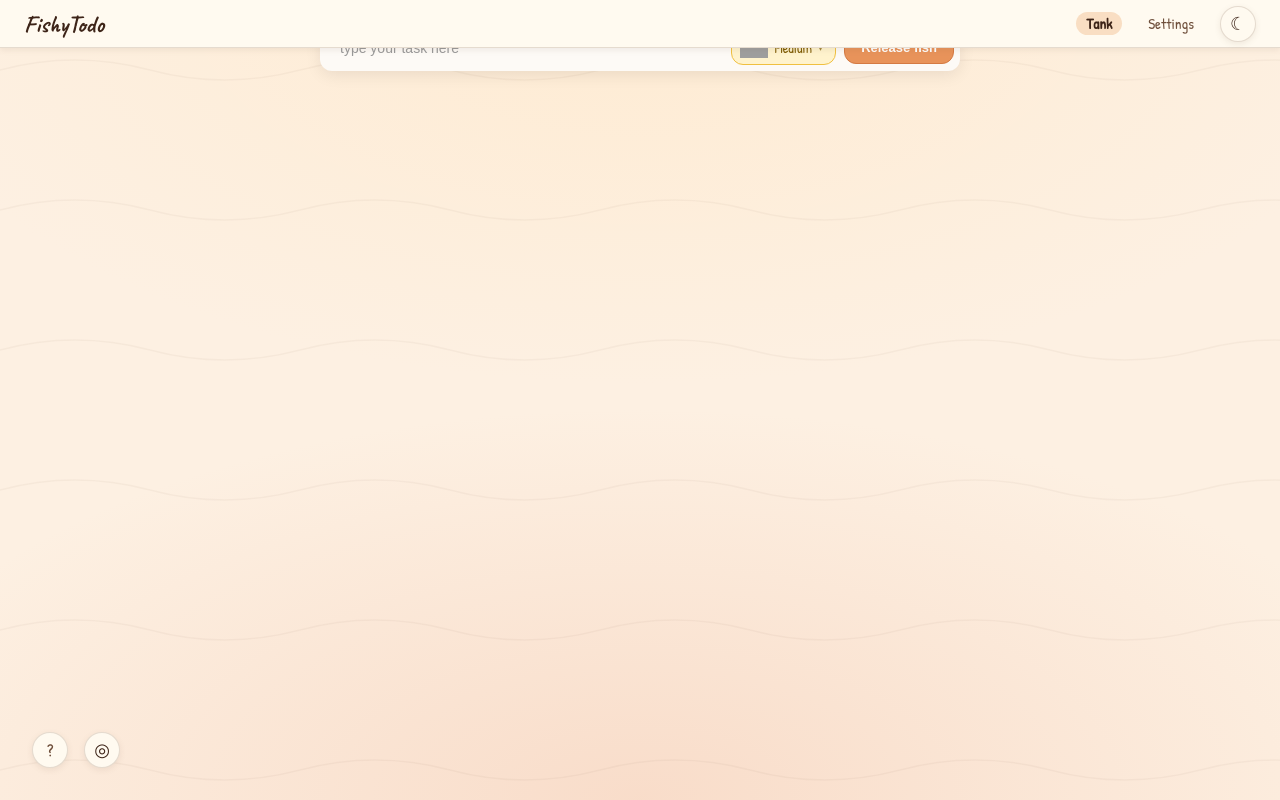
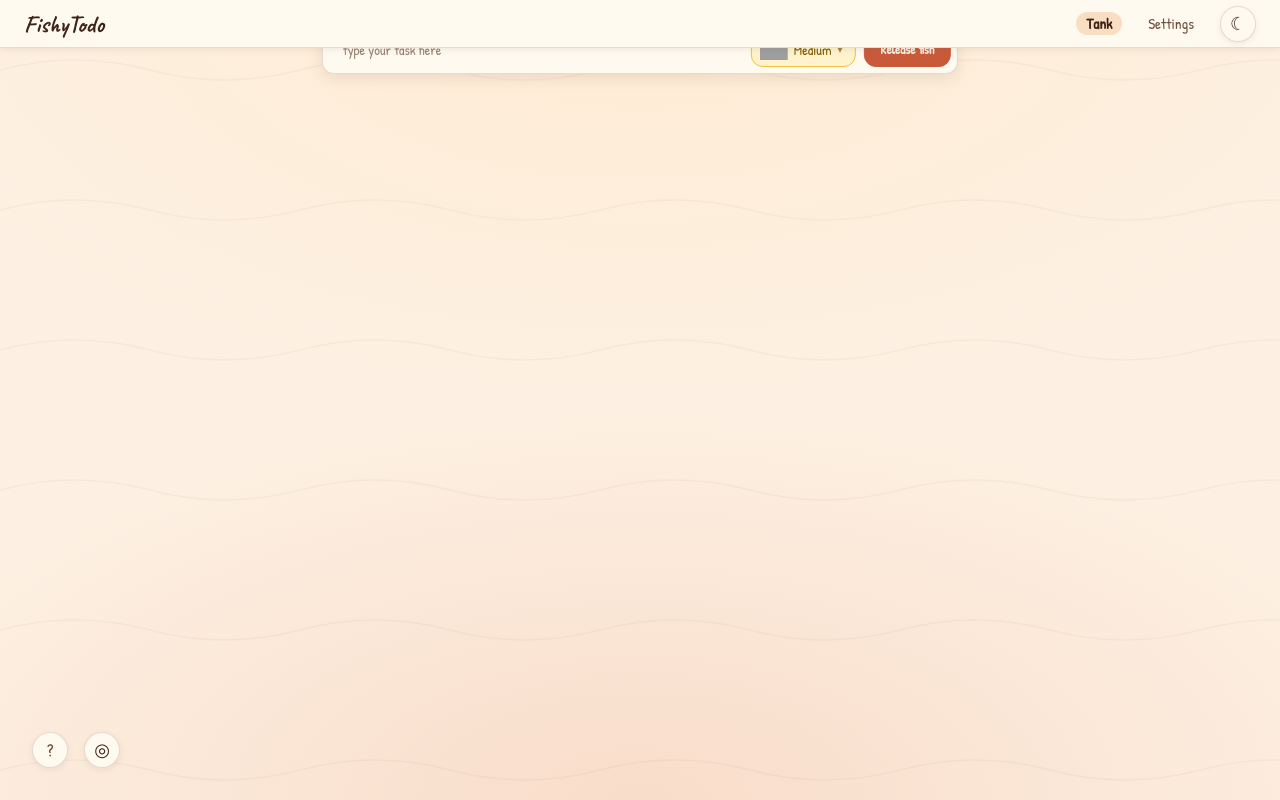
Before and after one commit to PatriciaMoraru/FishyTodo, a React (Vite) app: page / in a window 1280 px wide. Built offline with nearby package versions, Linux system fonts and the light colour scheme; grey boxes are pictures that could not be loaded.

Commit message:
style: replace hardcoded colors with CSS variables and add dark mode overrides

```diff
--- a/src/components/PriorityPicker.css
+++ b/src/components/PriorityPicker.css
@@ -27,6 +27,12 @@
 .priority-pill.priority-medium { background: #fff3cd; border-color: #f0c040; color: #7d5a00; }
 .priority-pill.priority-big    { background: #ffe0cc; border-color: #f0a875; color: #8b4513; }
 .priority-pill.priority-whale  { background: #f8d7da; border-color: #f0a3a8; color: #842029; }
+
+[data-theme="dark"] .priority-pill.priority-tiny   { background: #1a2e1a; border-color: #3a6a3a; color: #88cc88; }
+[data-theme="dark"] .priority-pill.priority-small  { background: #1a2e22; border-color: #3a6a4e; color: #88ccaa; }
+[data-theme="dark"] .priority-pill.priority-medium { background: #2e2510; border-color: #6a5510; color: #d4aa55; }
+[data-theme="dark"] .priority-pill.priority-big    { background: #2e1e10; border-color: #8b4a20; color: #d48055; }
+[data-theme="dark"] .priority-pill.priority-whale  { background: #2e1218; border-color: #8b2a38; color: #e07080; }
 
 .pill-fish {
   width: 2.8rem;
--- a/src/components/TankBar.css
+++ b/src/components/TankBar.css
@@ -7,10 +7,11 @@
     align-items: center;
     gap: 0.8rem;
     z-index: 10;
-    background: #fdfaf6;
+    background: var(--paper-card);
+    border: 1.5px solid var(--line);
     padding: 0.6rem 0.6rem 0.6rem 2rem;
     border-radius: 12px;
-    box-shadow: 0 0.4rem 1.6rem rgba(0, 0, 0, 0.08);
+    box-shadow: var(--shadow-md);
 }
 
 .tank-input {
@@ -20,27 +21,31 @@
     outline: none;
     font-size: 1.4rem;
     background: transparent;
-    color: #555;
+    color: var(--ink);
     width: 40rem;
+    font-family: 'Patrick Hand', cursive;
 }
 
 .tank-input::placeholder {
-    color: #999;
+    color: var(--ink-soft);
+    opacity: 0.7;
 }
-
 
 .tank-btn {
     padding: 0.8rem 1.6rem;
-    border: 0.15rem solid #d47a43;
+    border: 0.15rem solid var(--accent);
     border-radius: 12px;
-    background: #e8935a;
-    color: white;
+    background: var(--accent);
+    color: var(--paper);
     font-size: 1.3rem;
+    font-family: 'Patrick Hand', cursive;
     font-weight: 600;
     cursor: pointer;
-    transition: background 0.2s;
+    transition: background 0.2s, box-shadow 0.2s;
 }
 
 .tank-btn:hover {
-    background: #d47a43;
+    background: var(--accent-soft);
+    border-color: var(--accent-soft);
+    box-shadow: var(--shadow-sm);
 }
--- a/src/components/TaskModal.css
+++ b/src/components/TaskModal.css
@@ -72,6 +72,11 @@
 .badge-medium { background: #fff3cd; border-color: #f0c040; color: #7d5a00; }
 .badge-high   { background: #f8d7da; border-color: #f0a3a8; color: #842029; }
 
+[data-theme="dark"] .scrim { background: rgba(0, 0, 0, 0.55); }
+[data-theme="dark"] .badge-low    { background: #1a3a2a; border-color: #3a7a5a; color: #88ccaa; }
+[data-theme="dark"] .badge-medium { background: #3a2e10; border-color: #9a7a20; color: #d4aa55; }
+[data-theme="dark"] .badge-high   { background: #3a1820; border-color: #9a3a48; color: #e08090; }
+
 .action-card .ac-actions {
   display: flex;
   flex-direction: column;
```
